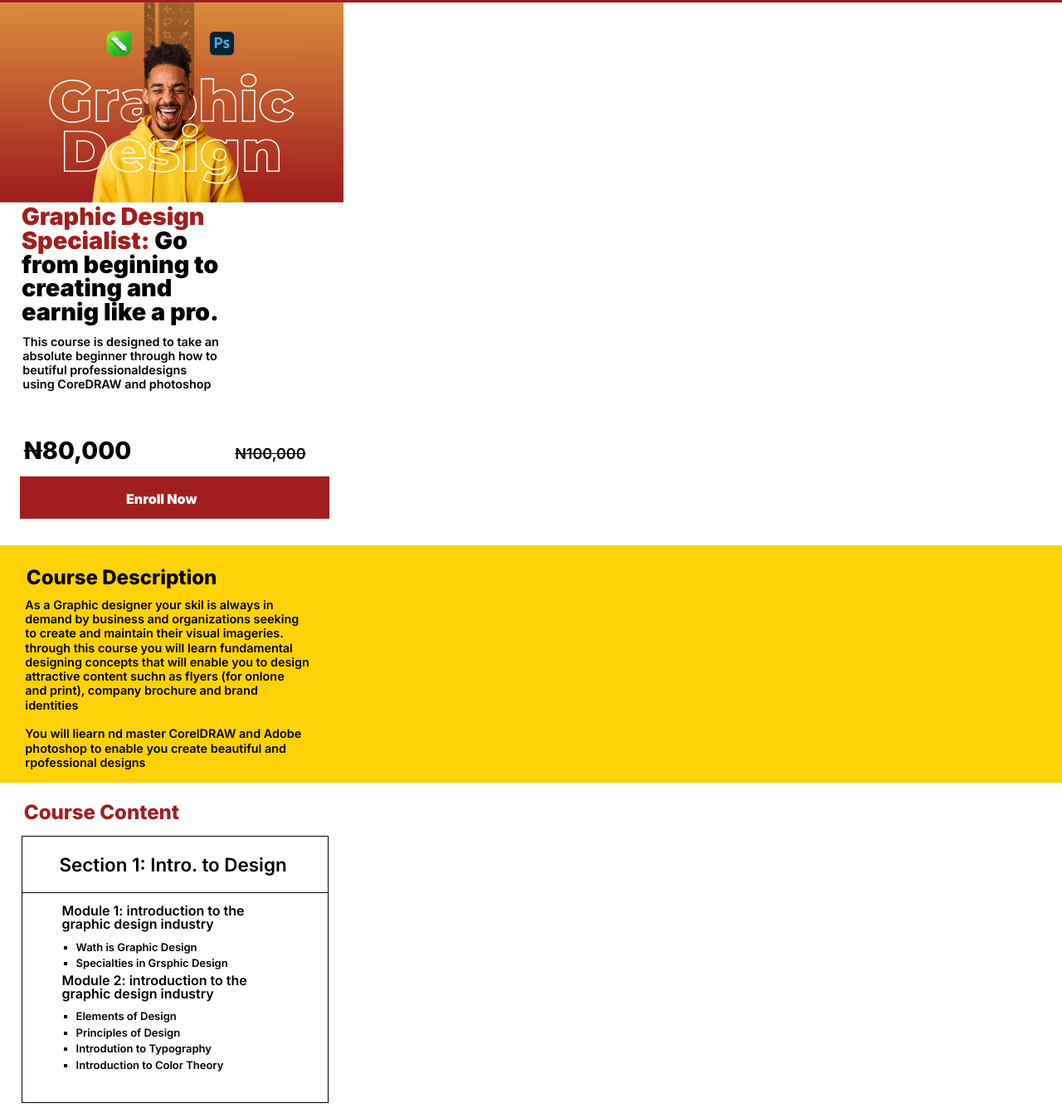
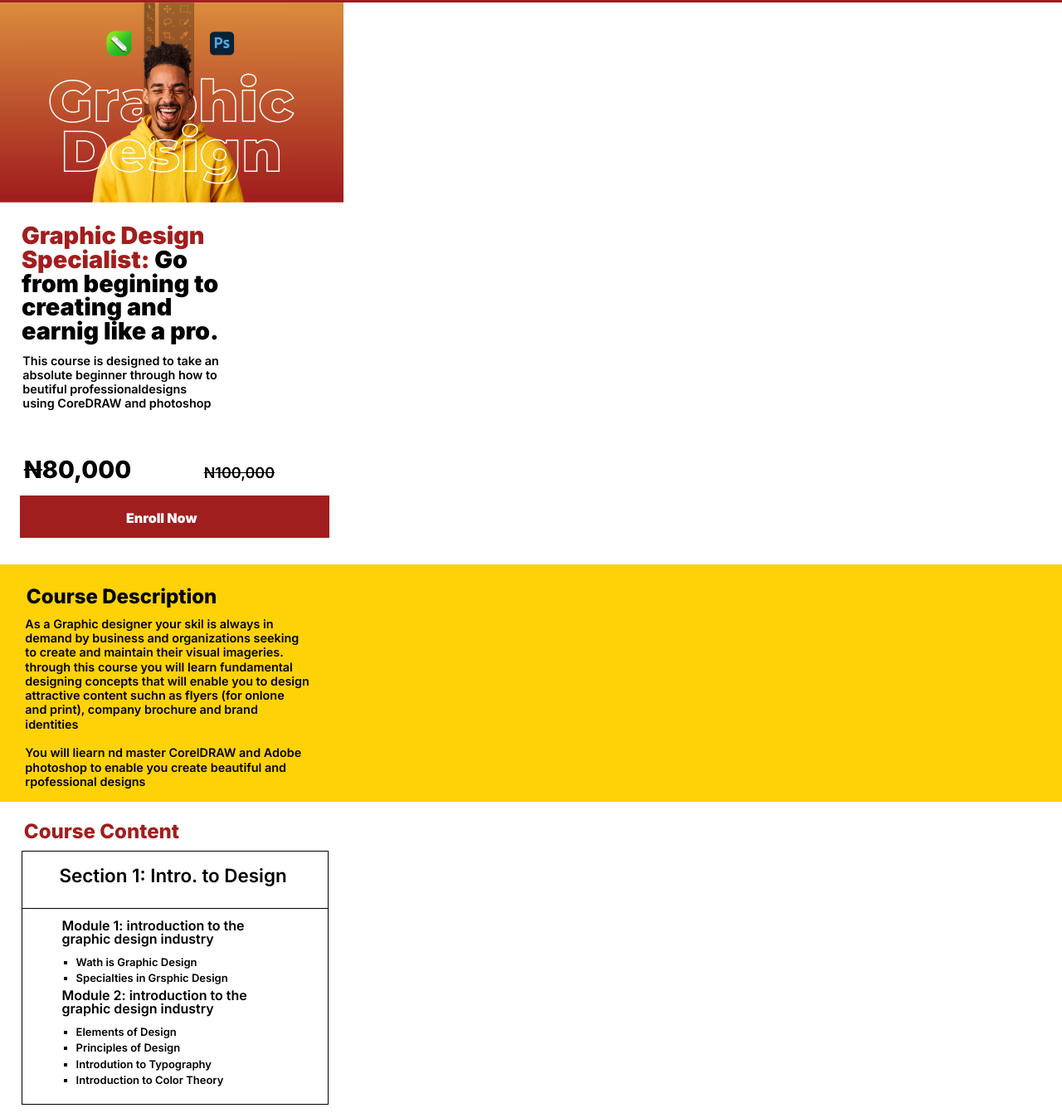
Before and after one commit to apojeathrow/front-end, a plain HTML site: page academy.html in a window 1280 px wide. Shown: the part 61-1402 px from the top of the page at 83% size. Drawn offline with Linux system fonts and the light colour scheme.

Commit message:
my first commit

```diff
--- a/academy.css
+++ b/academy.css
@@ -73,7 +73,7 @@ table {
     font-family: 'Inter', sans-serif;
     font-weight: 900;
     font-size: 1.8em;
-    margin: 0 0 0 0.9em;
+    margin: 0.8em 0 0 0.9em;
 }
 
 .span{
@@ -98,7 +98,7 @@ table {
     font-family: 'Inter', sans-serif; font-weight: 300;
     text-decoration: line-through;
     font-size: large;
-    margin: 0 0 1px 10%;
+    margin: 0 0 1px 7%;
 }
 
 .enroll-now{
@@ -135,8 +135,8 @@ table {
 .div2{
     border: 1px solid; border-color: black;
     width: 23em;
-    margin: 1em 0 0 1.6em;
-    height: 20em;
+    margin: 0.7em 0 0 1.6em;
+    height: 19em;
 }
 
 h4{
@@ -144,7 +144,7 @@ h4{
     margin: 0.8em 0 0 0;
     border-bottom: 1px solid;
     border-bottom-color: black; width: 88%; height: 2em;
-    margin: 0 0 0 0; padding-left: 2em; padding-top: 1em;
+    margin: 0 0 0 0; padding-left: 2em; padding-top: 0.8em; padding-bottom: 0.2em;
 }
 
 .p4{
--- a/academy.html
+++ b/academy.html
@@ -173,7 +173,7 @@ CorelDRAW and Adobe <br>photoshop to enable you create beautiful and <br>rpofess
     </nav>
 
     <div class="div3">
-        <h5>AOCAIL MEDIA</h5>
+        <h5>SOCAIL MEDIA</h5>
         <i class="fa fa-linkedin-square" aria-hidden="true" style="margin-left: 1.3em;"></i>
         <i class="fa fa-facebook-square" aria-hidden="true"></i>
         <i class="fa fa-twitter-square" aria-hidden="true"></i>
```
